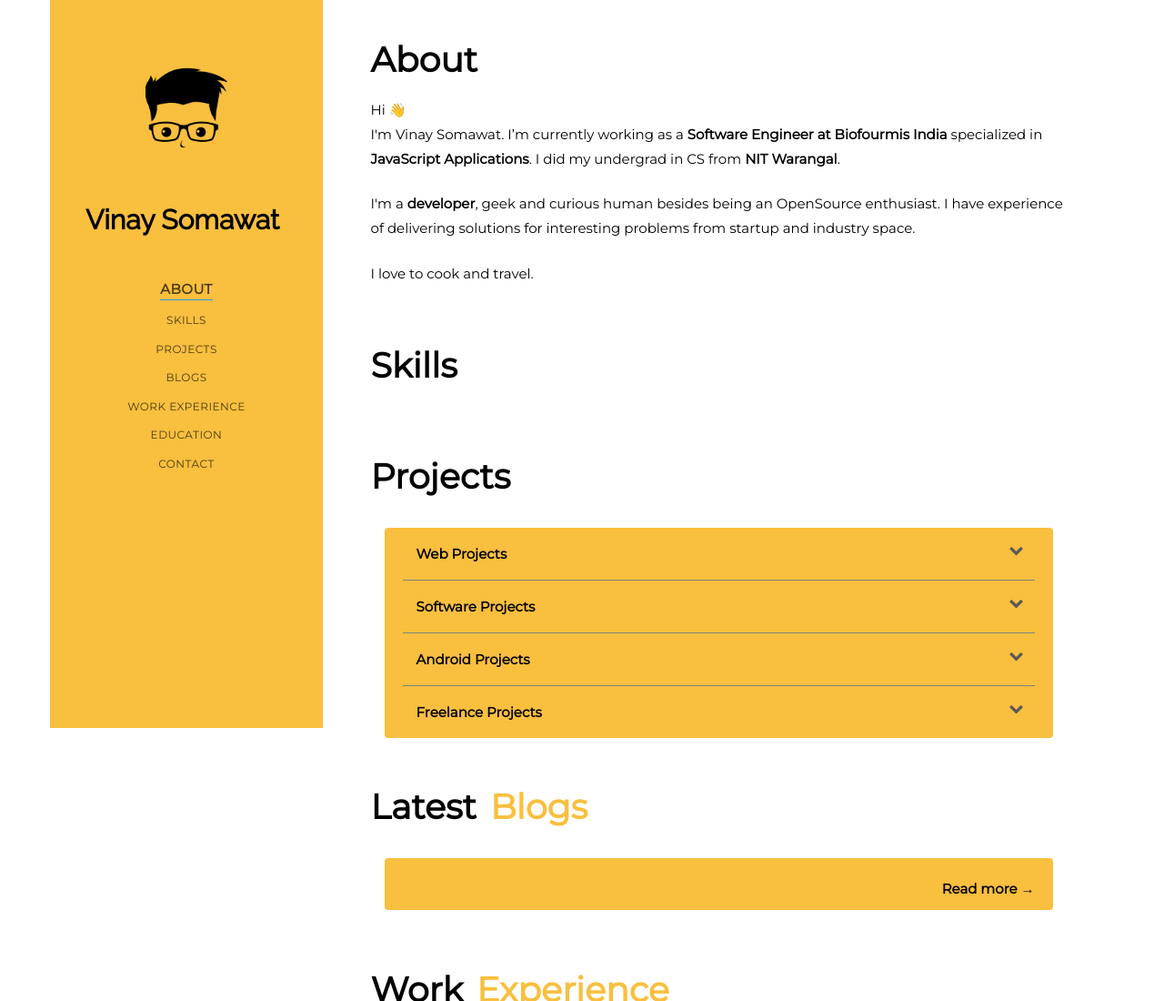
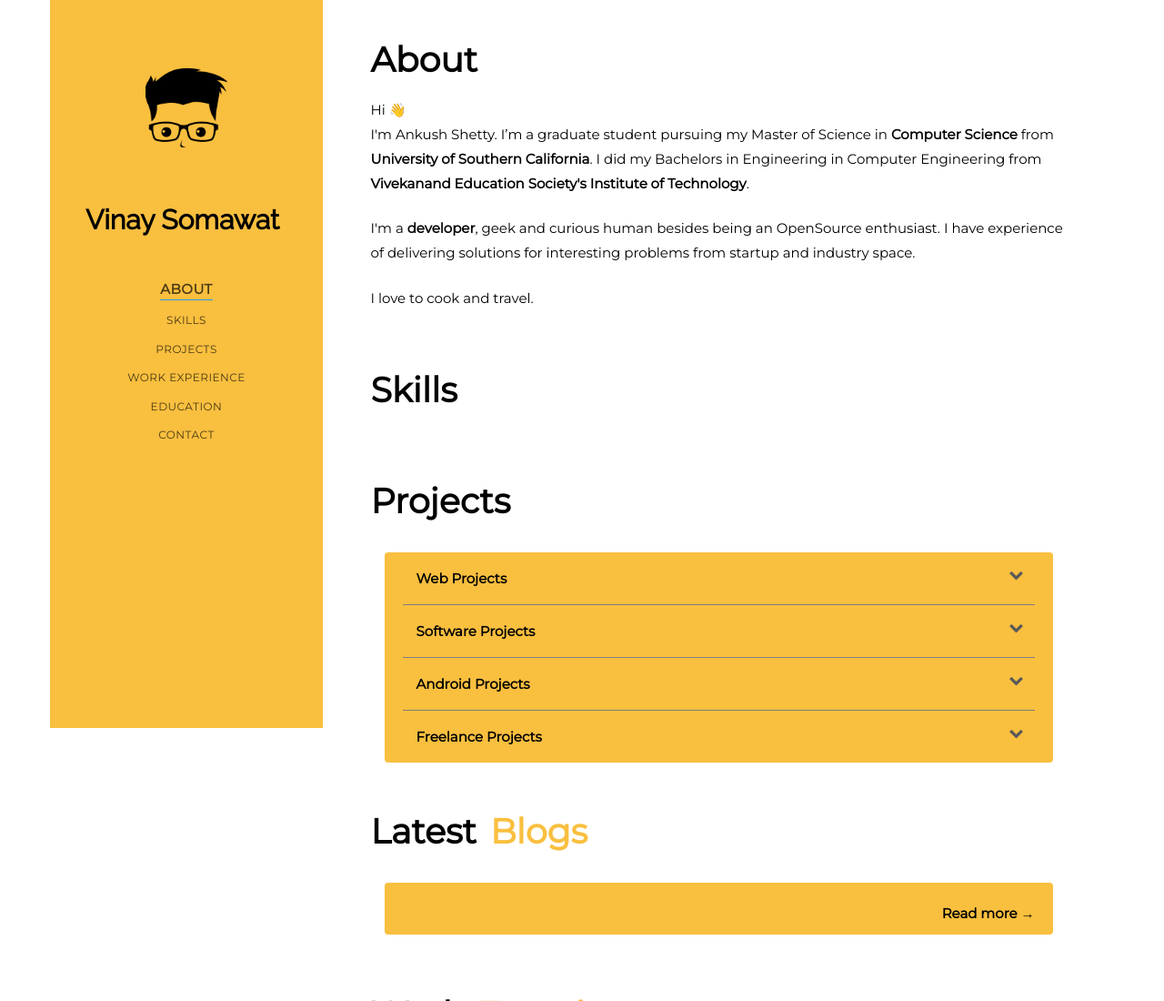
Before and after one commit to A2U8C/A2U8C.github.io, a plain HTML site: page index.html in a window 1280 px wide. Shown: the top 1100 px of the page at 91% size. Drawn offline with Linux system fonts and the light colour scheme; a script that the page names is missing; a web font is replaced by a local one.

Commit message:
Update index.html

```diff
--- a/index.html
+++ b/index.html
@@ -60,8 +60,6 @@
                         </li>
                         <li><a href="#" data-nav-section="projects">Projects</a>
                         </li>
-                        <li><a href="#" data-nav-section="blogs">Blogs</a>
-                        </li>
                         <li><a href="#" data-nav-section="experience">Work
                               Experience</a></li>
                         <li><a href="#"
@@ -82,13 +80,11 @@
                          data-animate-effect="fadeInLeft">
                         <div class="about-desc">
                            <h1>About</h1>
-                           <p>Hi &#128075; <br>I'm Vinay Somawat. I’m currently
-                              working as
-                              a
-                              <b>Software Engineer at Biofourmis India</b> specialized in
-                              <b>JavaScript Applications</b>. I did my undergrad
-                              in CS from <b>NIT Warangal</b>.
+                           <p>Hi &#128075; <br>I'm Ankush Shetty. I’m a graduate student pursuing my Master of Science in <b>Computer Science</b> from
+                              <b>University of Southern California</b>.
+                              I did my Bachelors in Engineering in Computer Engineering from <b>Vivekanand Education Society's Institute of Technology</b>.
                            </p>
+
                            <p>I'm a <b>developer</b>, geek and curious human
                               besides being an OpenSource enthusiast. I have
                               experience of delivering solutions for interesting
```
